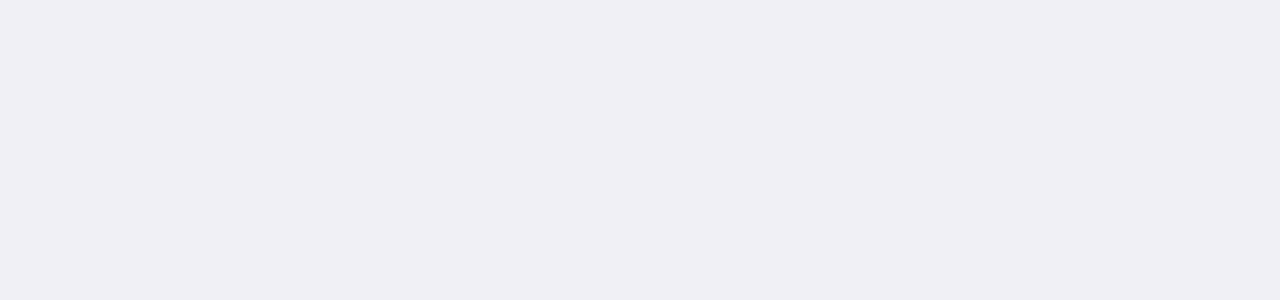
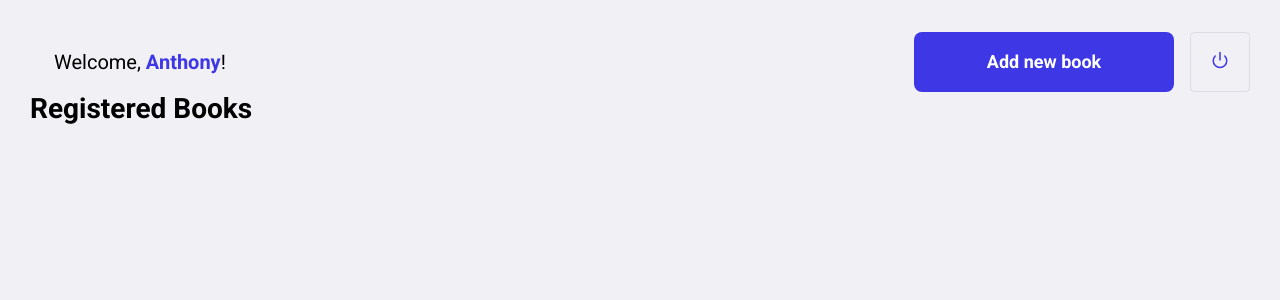
Before and after one commit to smartdev0809/api-rest-spring, a React (Create React App) app in the folder frontend/: page /books in a window 1280 px wide. Before the commit this address had no page. Shown: the top 300 px of the page. Built offline with nearby package versions, Linux system fonts and the light colour scheme.

Commit message:
Header de books

```diff
--- a/frontend/package.json
+++ b/frontend/package.json
@@ -8,6 +8,7 @@
     "@testing-library/user-event": "^13.5.0",
     "react": "^18.3.1",
     "react-dom": "^18.3.1",
+    "react-icons": "^5.2.1",
     "react-router-dom": "^6.23.1",
     "react-scripts": "5.0.1",
     "web-vitals": "^2.1.4"
--- a/frontend/src/App.js
+++ b/frontend/src/App.js
@@ -3,12 +3,14 @@ import { BrowserRouter as Router, Route, Routes } from "react-router-dom";
 
 import "./global.css";
 import Login from "./pages/Login";
+import Book from "./pages/Book";
 
 const App = () => {
     return (
         <Router>
             <Routes>
                 <Route path="/" Component={Login} />
+                <Route path="/books" Component={Book} />
             </Routes>
         </Router>
     );
--- a/frontend/src/global.css
+++ b/frontend/src/global.css
@@ -36,7 +36,7 @@ form input {
 .button {
     width: 100%;
     height: 60px;
-    background: #3d37e6;
+    background: #3D37E6;
     border: 0;
     border-radius: 8px;
     color: #fff;
--- /dev/null
+++ b/frontend/src/pages/Book/index.js
@@ -0,0 +1,25 @@
+import React from "react";
+import { Link } from "react-router-dom";
+import { FiPower } from "react-icons/fi";
+import "./styles.css";
+
+export default function Book() {
+    return (
+        <div className="book-container">
+            <header>
+                <span>
+                    Welcome, <strong>Anthony</strong>!
+                </span>
+                <Link className="button" to="book/new">
+                    Add new book
+                </Link>
+                <button type="button">
+                    <FiPower size={18} color="#3D37E6" />
+                </button>
+            </header>
+
+            <h1>Registered Books</h1>
+            <ul></ul>
+        </div>
+    );
+}
--- /dev/null
+++ b/frontend/src/pages/Book/styles.css
@@ -0,0 +1,39 @@
+.book-container {
+    width: 100%;
+    padding: 0 30px;
+    margin: 32px auto;
+}
+
+.book-container header {
+    display: flex;
+    align-items: center;
+}
+
+.book-container header span {
+    font-size: 20px;
+    margin-left: 24px;
+}
+
+.book-container header span strong {
+    color: #3d37e6;
+}
+
+.book-container header a {
+    width: 260px;
+    margin-left: auto;
+    margin-top: 0;
+}
+
+.book-container header button {
+    width: 60px;
+    height: 60px;
+    border-radius: 4px;
+    border: 1px solid #dcdce6;
+    background: transparent;
+    margin-left: 16px;
+    transition: border-color 0.5s;
+}
+
+.book-container header button:hover {
+    border-color: #3d37e6;
+}
--- a/frontend/src/pages/Login/styles.css
+++ b/frontend/src/pages/Login/styles.css
@@ -1,5 +1,5 @@
 .login-container {
-    color: #3d37e6;
+    color: #3D37E6;
     width: 100%;
     height: 100vh;
     display: flex;
```
Also changed, not shown: 1 other file (tests, documents, lock files or other folders).
